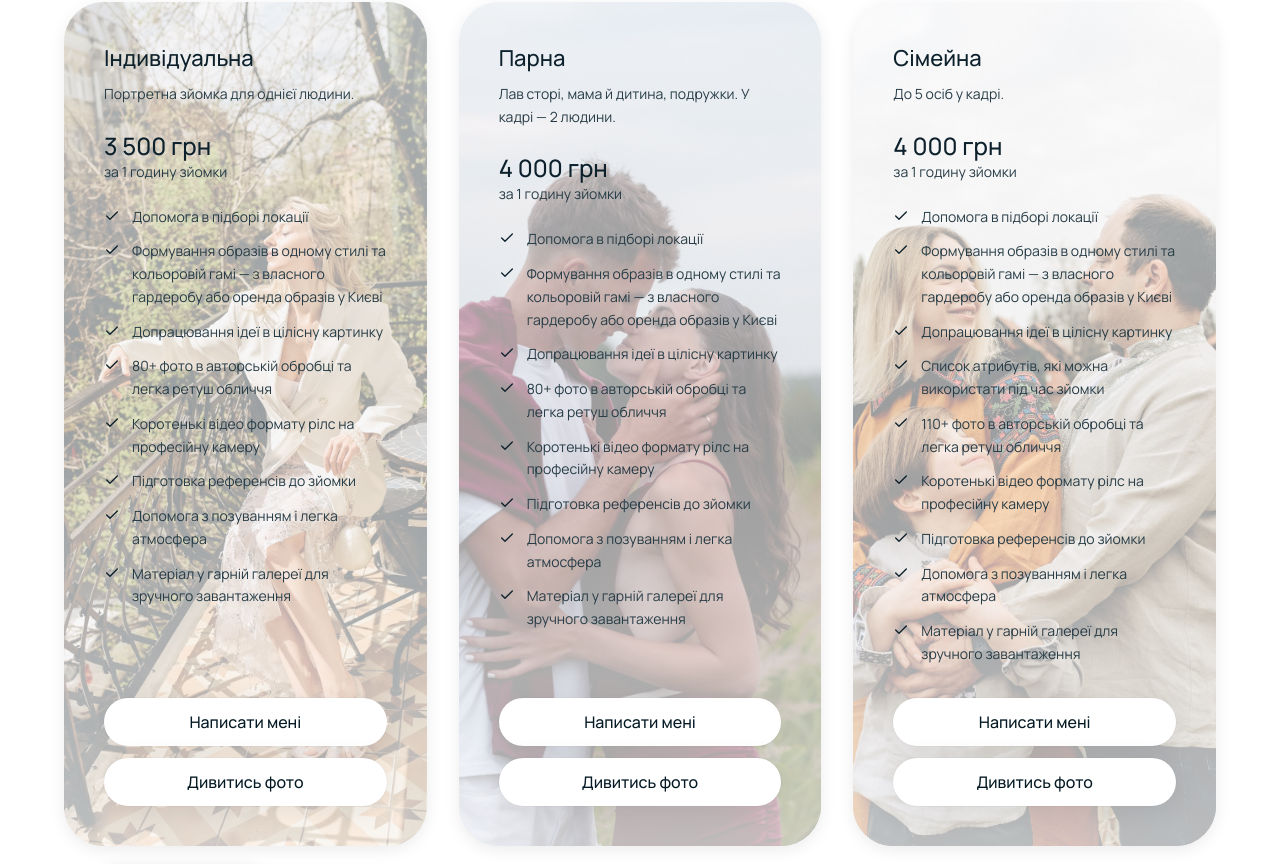
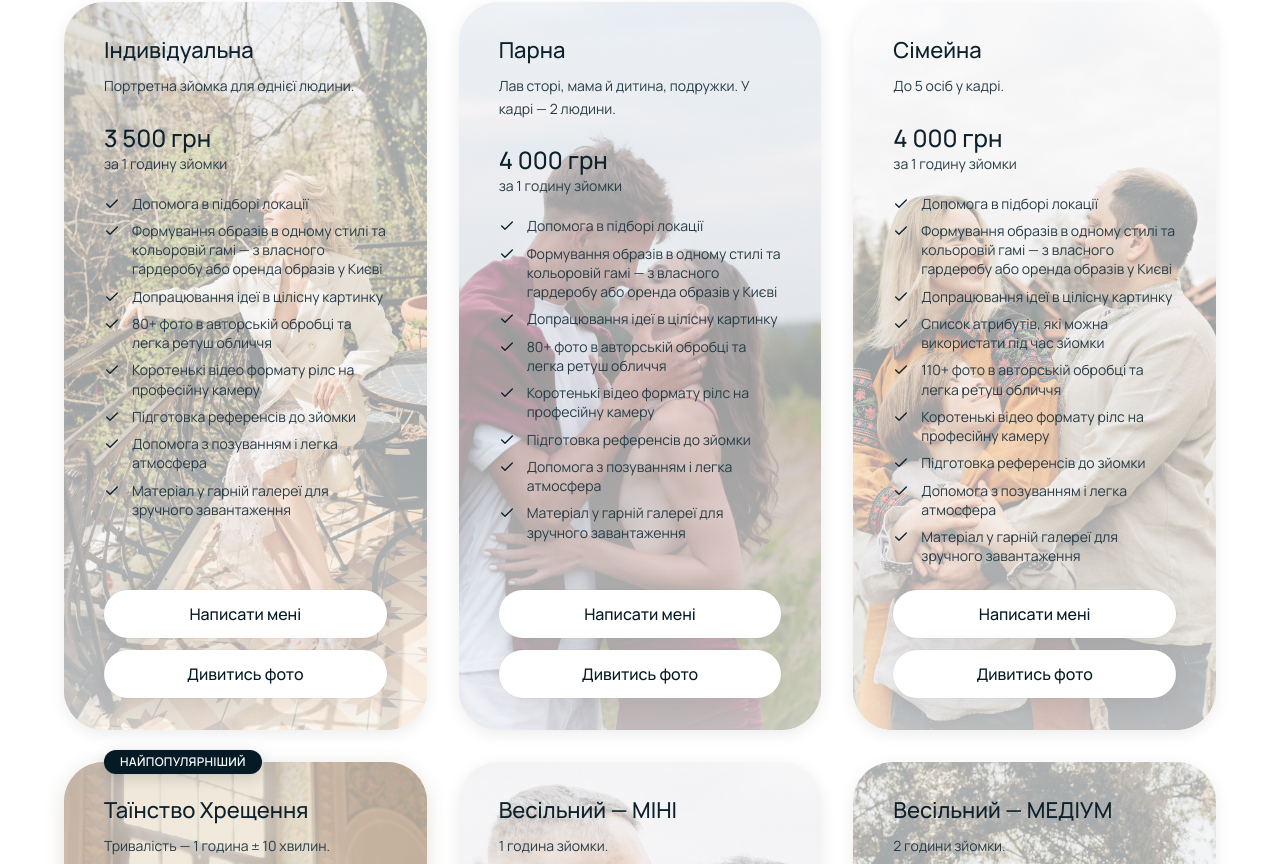
Before and after one commit to Neki4/Julia_website_white, a React (Vite) app: page / in a window 1280 px wide. Shown: the part 2016-2880 px from the top of the page. Built offline with nearby package versions, Linux system fonts and the light colour scheme; a web font is replaced by a local one.

Commit message:
Compact pricing cards: tighter padding, list gaps and leading
Co-Authored-By: Claude Fable 5 <noreply@anthropic.com>

```diff
--- a/src/components/PricingSection.tsx
+++ b/src/components/PricingSection.tsx
@@ -12,7 +12,7 @@ function PackageCard({ pack, delay }: { pack: ServicePackage; delay: string }) {
   return (
     <div
       ref={ref}
-      className={`relative flex flex-col rounded-[40px] px-8 md:px-10 pt-10 pb-10 ${
+      className={`relative flex flex-col rounded-[40px] px-8 md:px-10 pt-8 pb-8 ${
         featured
           ? 'bg-[#EFE3D0] shadow-[0_4px_20px_rgba(93,72,42,0.16)]'
           : 'bg-white shadow-[0_4px_16px_rgba(0,0,0,0.08)]'
@@ -58,16 +58,16 @@ function PackageCard({ pack, delay }: { pack: ServicePackage; delay: string }) {
       <p className="mt-6 text-2xl font-medium text-[#0D212C]">{pack.price}</p>
       <p className="text-sm text-[#273C46]">{pack.priceNote}</p>
 
-      <ul className="mt-6 flex flex-col gap-3">
+      <ul className="mt-5 flex flex-col gap-2">
         {pack.features.map((f) => (
           <li key={f} className="flex items-start gap-3">
             <Check className="mt-0.5 h-4 w-4 shrink-0 text-[#0D212C]" />
-            <span className="text-sm leading-relaxed text-[#273C46]">{f}</span>
+            <span className="text-sm leading-snug text-[#273C46]">{f}</span>
           </li>
         ))}
       </ul>
 
-      <div className="mt-auto pt-8 flex flex-col gap-3">
+      <div className="mt-auto pt-6 flex flex-col gap-3">
         <Button
           href={CONTACT_URL}
           external
```
